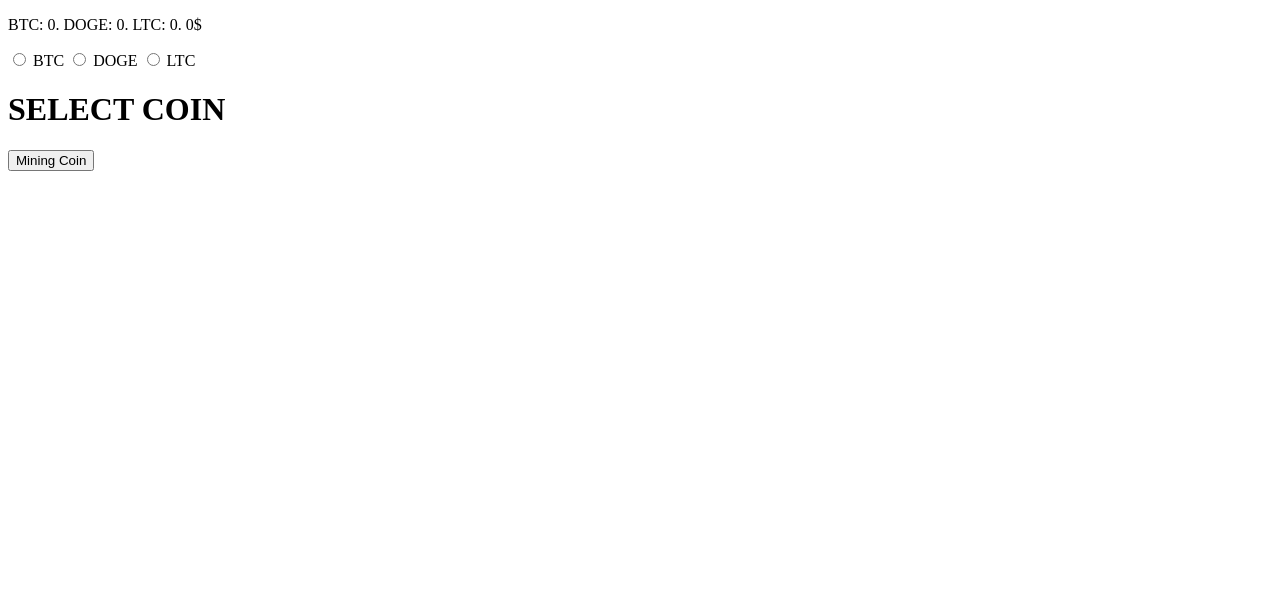
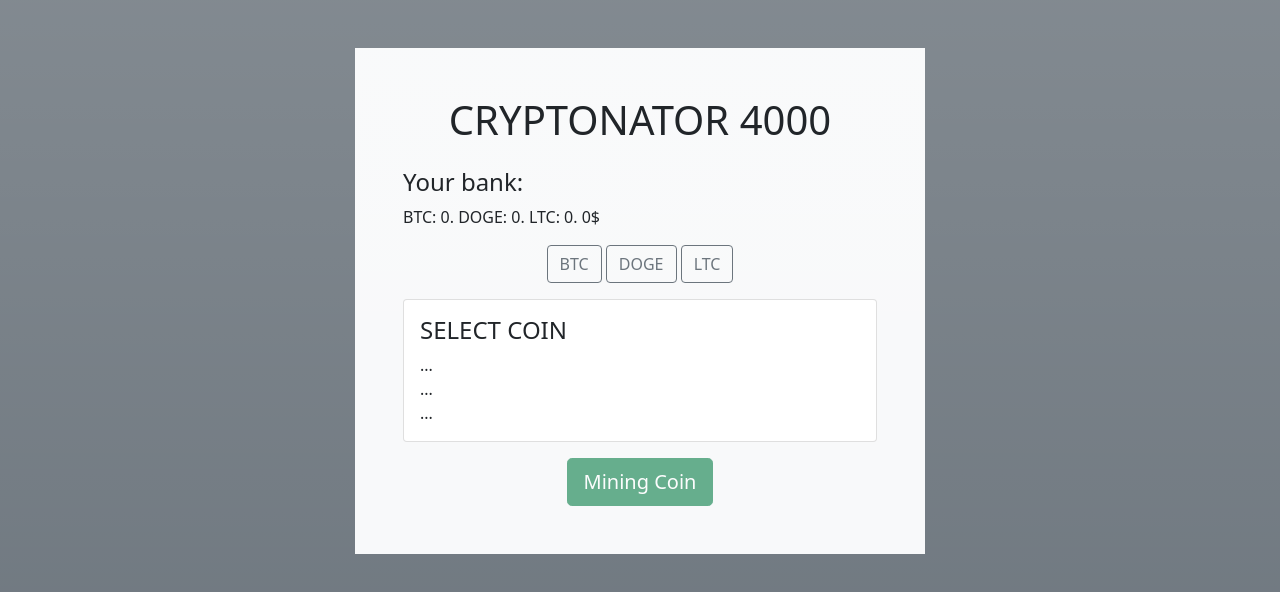
Before and after one commit to z1n1n85/clicker-crypto-game, a plain HTML site: page index.html in a window 1280 px wide. Drawn offline with nearby package versions, Linux system fonts and the light colour scheme.

Commit message:
добавляет стили bootstrap 5

```diff
--- a/index.html
+++ b/index.html
@@ -4,29 +4,42 @@
     <meta charset="UTF-8">
     <meta http-equiv="X-UA-Compatible" content="IE=edge">
     <meta name="viewport" content="width=device-width, initial-scale=1.0">
-    <title>clicker game</title>
+    <title>CRYPTONATOR 4000</title>
     <link rel="stylesheet" href="style/index.css">
+    <link href="https://cdn.jsdelivr.net/npm/bootstrap@5.0.2/dist/css/bootstrap.min.css" rel="stylesheet" integrity="sha384-EVSTQN3/azprG1Anm3QDgpJLIm9Nao0Yz1ztcQTwFspd3yD65VohhpuuCOmLASjC" crossorigin="anonymous">
 </head>
 <body>
     <body>
-        <div id="player-bank">
-            <p>BTC: 0. DOGE: 0. LTC: 0. 0$</p>
-        </div>
-        <div id="coin-btn-info">
-            <input type="radio" name="coin-info" id="radio-BTC" value="BTC">
-            <label for="radio-BTC">BTC</label>
-            <input type="radio" name="coin-info" id="radio-BTC" value="DOGE">
-            <label for="radio-DOGE">DOGE</label>
-            <input type="radio" name="coin-info" id="radio-BTC" value="LTC">
-            <label for="radio-LTC">LTC</label>
-        </div>
-        <div id="coin-info">
-            <h1>SELECT COIN</h1>
-        </div>
-        <div id="mining-zone">
-            <button id="clicker-button" value="">Mining Coin</button>
-        </div>
-    </div>
+        <section class="vh-100 gradient-custom bg-secondary bg-gradient">
+            <div class="container py-5 h-100">
+                <div class="row d-flex justify-content-center align-items-center">
+                    <div class="p-5 col-10 col-md-6 col-lg-6 col-xl-6 bg-light bg-gradient">
+                        <h1 class="text-center mb-4">CRYPTONATOR 4000</h1>
+                        <div>
+                            <h4>Your bank:</h4>
+                            <p id="player-bank-value">BTC: 0. DOGE: 0. LTC: 0. 0$</p>
+                        </div>
+                        <div id="coin-btn-info" class="text-center mb-3">
+                            <input type="radio" class="btn-check" name="coin-info" id="radio-BTC" value="BTC">
+                            <label for="radio-BTC" class="btn btn-secondary">BTC</label>
+                            <input type="radio" class="btn-check" name="coin-info" id="radio-BTC" value="DOGE">
+                            <label for="radio-DOGE" class="btn btn-secondary">DOGE</label>
+                            <input type="radio" class="btn-check" name="coin-info" id="radio-BTC" value="LTC">
+                            <label for="radio-LTC" class="btn btn-secondary">LTC</label>
+                        </div>
+                        <div class="card mb-3">
+                            <div class="card-body" id="coin-info">
+                                <h4 class="card-title">SELECT COIN</h4>
+                                <p class="card-text">...</br>...</br>...</p>
+                            </div>
+                        </div>
+                        <div id="mining-zone" class="text-center">
+                            <button id="clicker-button" value="" class="btn btn-success btn-lg" disabled>Mining Coin</button>
+                        </div>
+                    </div>
+                </div>
+            </div>
+        </section>
     <script src="script/index.js"></script>
 </body>
 </html>
--- a/script/index.js
+++ b/script/index.js
@@ -1,5 +1,5 @@
-const playerBankContaienr = document.querySelector('#player-bank');
-const buttonContainer = document.querySelector('#coin-btn-info');
+const playerBankValue = document.querySelector('#player-bank-value');
+const buttonInfoContainer = document.querySelector('#coin-btn-info');
 const coinInfoContainer = document.querySelector('#coin-info');
 const miningZoneContainer = document.querySelector('#mining-zone');
 const clickerButton = document.querySelector('#clicker-button');
@@ -47,11 +47,14 @@ const renderCoinInfo = async (api) => {
         }
     } = await loadCoinInfo(api);
     coinInfoContainer.innerHTML = `
-        <h1>${name}</h1>
-        <h2>${coinPrice} $</h2>
-        <h2>Price change in 15 minutes: ${coinChange15m}%</h2>
-        <h2>Price change in 7 days: ${coinChange7d}%</h2>
+        <h4 class="card-title">${name}</h4>
+        <p class="card-text">${coinPrice} $
+        </br>
+        Price change in 15 minutes: ${coinChange15m}%
+        </br>
+        Price change in 7 days: ${coinChange7d}%</p>
     `;
+    clickerButton.removeAttribute('disabled');
     clickerButton.value = name;
     clickerButton.textContent = `Mining ${name}`;
 }
@@ -60,13 +63,13 @@ const renderCoinButton = () => {
     let htmlButton = [];
     coinData.forEach(e => {
         htmlButton.push(`
-            <input type="radio" name="coin-info"
+            <input type="radio" class="btn-check" name="coin-info"
             id="radio-${e.name}" value=''>
-            <label for="radio-${e.name}"
+            <label for="radio-${e.name}" class="btn btn btn-outline-secondary"
             id="${e.id}">${e.name}</label>
         `);
     });
-    buttonContainer.innerHTML = htmlButton.join('');
+    buttonInfoContainer.innerHTML = htmlButton.join('');
     coinData.forEach(e => {
         document.getElementById(e.id)
         .addEventListener(
@@ -77,13 +80,11 @@ const renderCoinButton = () => {
 }
 
 const renderPlayerBank = () => {
-    playerBankContaienr.innerHTML = `
-        <p>
-            BTC: ${playerBank.get('Bitcoin')}.
-            DOGE: ${playerBank.get('Dogecoin')}.
-            LTC: ${playerBank.get('Litecoin')}.
-            ${playerBank.get('money')}$
-        </p>
+    playerBankValue.textContent = `
+        BTC: ${playerBank.get('Bitcoin')}.
+        DOGE: ${playerBank.get('Dogecoin')}.
+        LTC: ${playerBank.get('Litecoin')}.
+        ${playerBank.get('money')}$
     `;
 }
 
```
